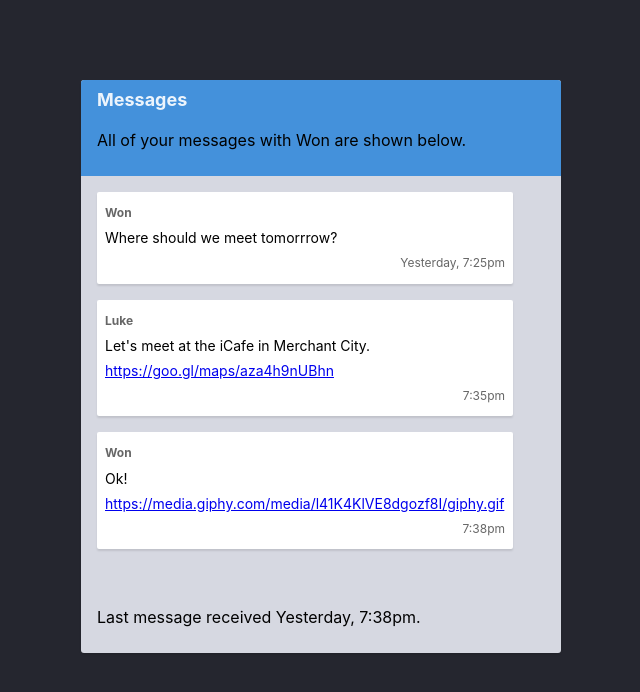
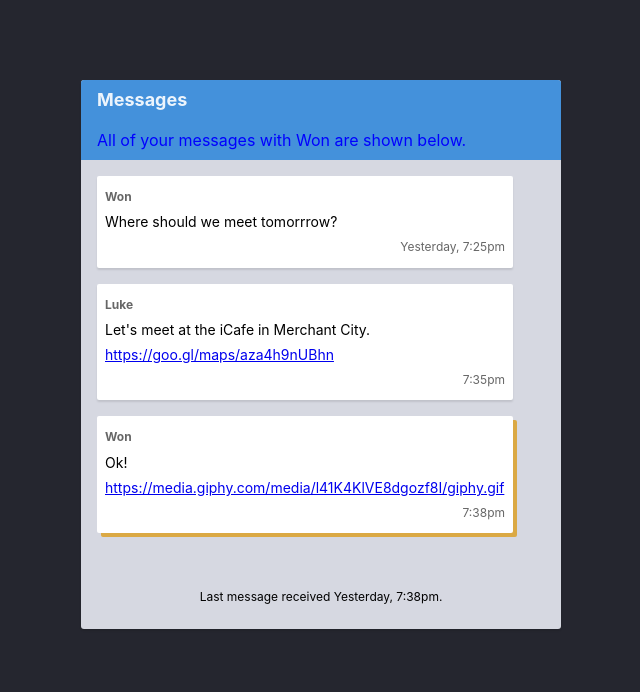
Before and after one commit to coyboy55/HTML-CSS-git, a website: page week-1/8-advanced-selectors/index.html in a window 1280 px wide. Shown: the whole page, without its empty margins (319-959 px from the left). Drawn offline with Linux system fonts and the light colour scheme.

Commit message:
complete-8-html

```diff
--- a/week-1/8-advanced-selectors/styles.css
+++ b/week-1/8-advanced-selectors/styles.css
@@ -1 +1,12 @@
 /* Try different box model properties below */
+div [class="site-header"]>p{
+	color: blue;
+	margin-bottom: 0px;
+}
+div [class="site-footer"]>p{
+	font-size:12px;
+	text-align: center;
+}
+.message--unread{
+	box-shadow: 4px 4px 0 #dba944;
+}
```
